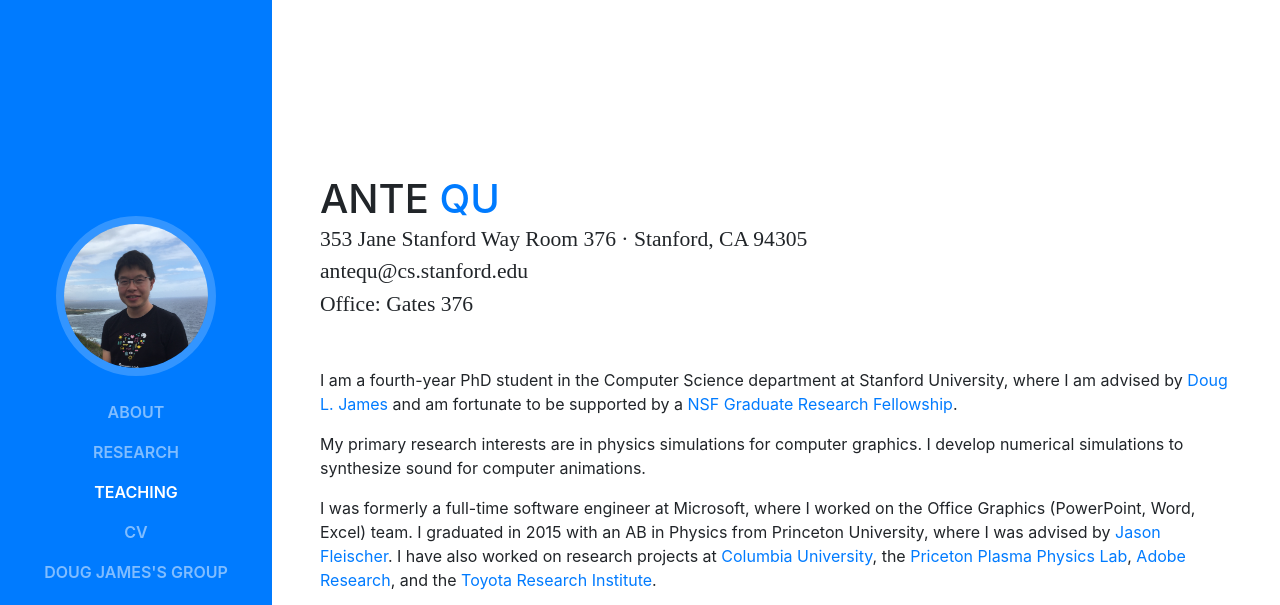
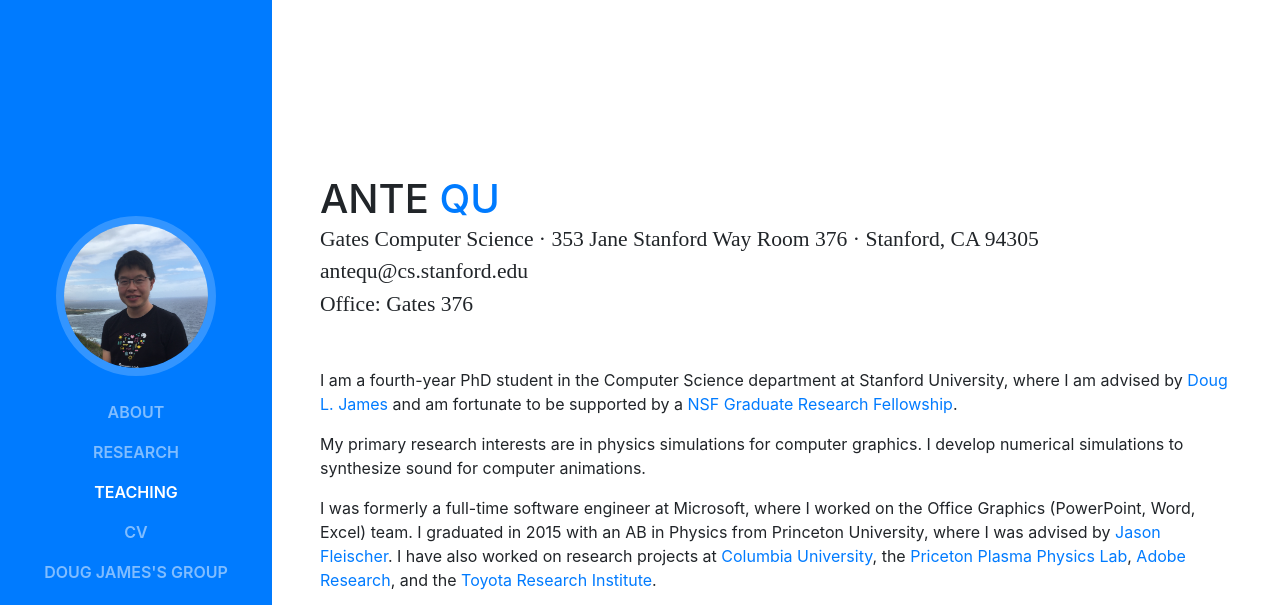
Before and after one commit to antequ/antequ.github.io, a website with bundled scripts: page index.html in a window 1280 px wide. Shown: the top 605 px of the page. Built offline with nearby package versions, Linux system fonts and the light colour scheme; a web font is replaced by a local one.

Commit message:
added gates

```diff
--- a/index.html
+++ b/index.html
@@ -76,7 +76,7 @@
           <h1 class="mb-0">Ante
             <span class="text-primary">Qu</span>
           </h1>
-          <div class="subheading mb-5">353 Jane Stanford Way Room 376 · Stanford, CA 94305
+          <div class="subheading mb-5">Gates Computer Science · 353 Jane Stanford Way Room 376 · Stanford, CA 94305
           <br>
             <a id="emailhere"></a>
             <br>
```
